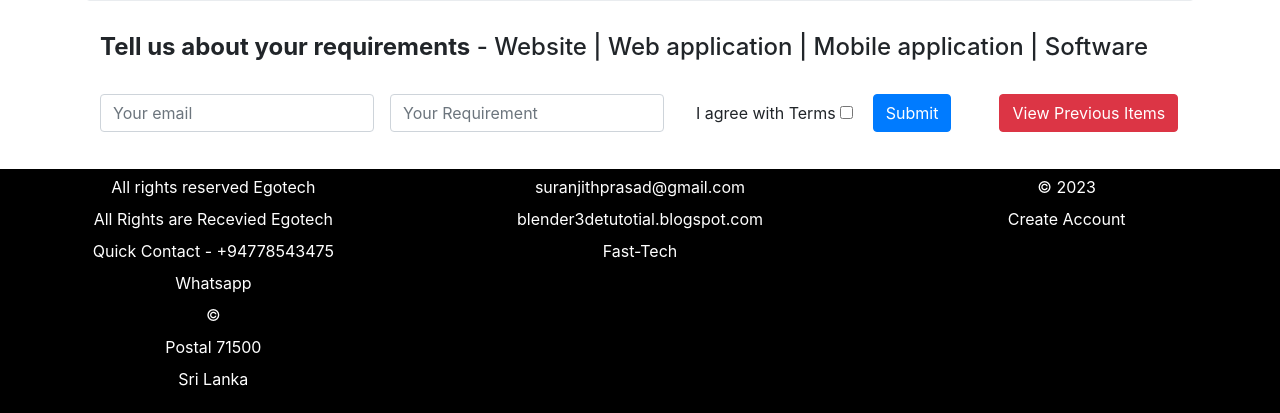
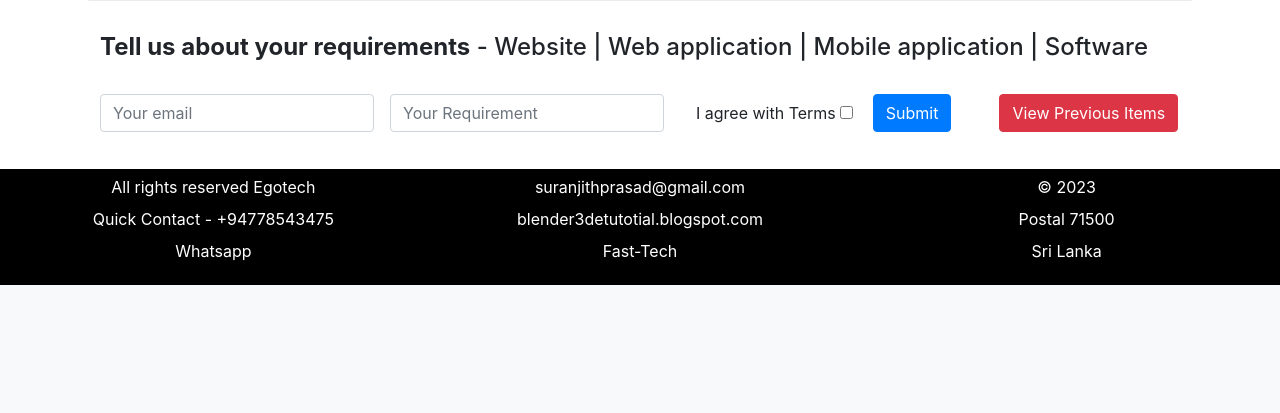
Before and after one commit to suranjithprasad/egotechapp, a Flask app: page / in a window 1280 px wide. Shown: the part 574-987 px from the top of the page. After the commit the page ends 859 px from the top, so only its background shows below. Run offline with Flask 3, Linux system fonts and the light colour scheme; some libraries are stand-ins or nearby versions.

Commit message:
Update3 index.html

```diff
--- a/templates/index.html
+++ b/templates/index.html
@@ -37,7 +37,6 @@
 
         <div class="collapse navbar-collapse" id="navbarSupportedContent">
             <ul class="navbar-nav ml-auto">
-
                 <li class="nav-item" style="background-color: green; border-radius: 10px;">
                  <a class="nav-link" href="https://flasktestapp123.herokuapp.com/">Create Account</a>
                 </li>
@@ -106,27 +105,17 @@
     <div class="container-fluid">
         <div class="row">
             <div class="col-lg-4">
-
                 <p>All rights reserved Egotech</p>
-
-                <p>All Rights are Recevied Egotech</p>
-
                 <p>Quick Contact - +94778543475</p>
                 <p>Whatsapp</p>
             </div>
             <div class="col-lg-4">
                 <p>suranjithprasad@gmail.com</p>
                 <p>blender3detutotial.blogspot.com</p>
-
                 <p>Fast-Tech</p>
             </div>
             <div class="col-lg-4">
-                <p>&copy; 2023</p>
-
-                <p>Create Account</p>
-            </div>
-            <div class="col-lg-4">
-                <p>&copy; </p>
+                <p>&copy; 2023 </p>
                 <p>Postal 71500</p>
                 <p>Sri Lanka</p>
             </div>
```
